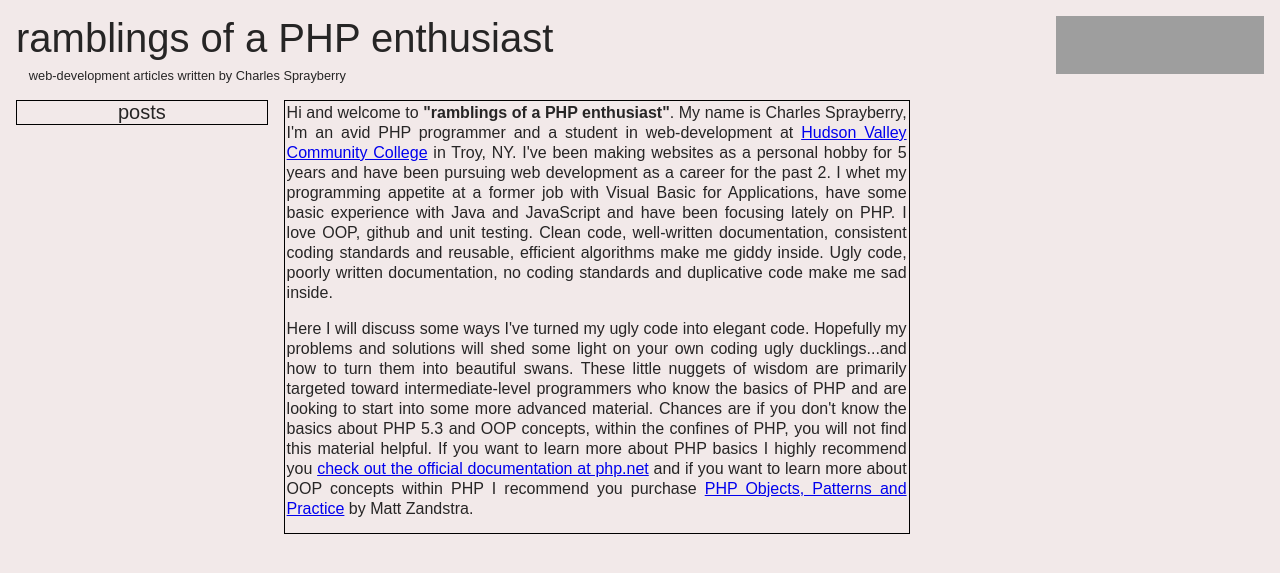
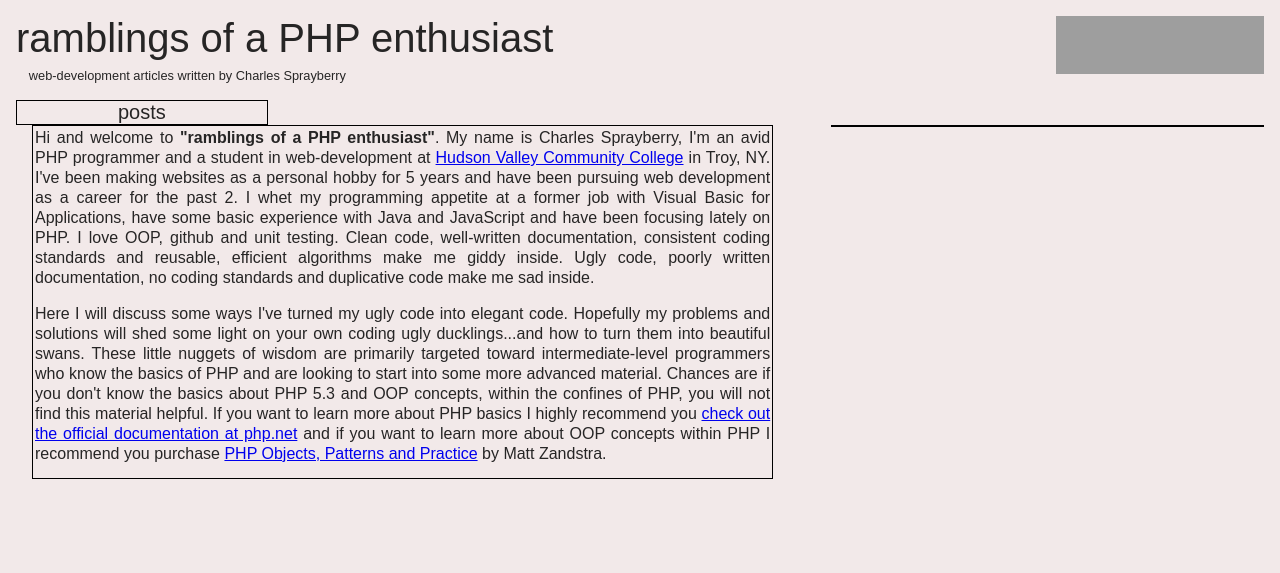
Before and after one commit to cspray/archived-blog, a Jekyll site: the page built from index.html, in a window 1280 px wide. Shown: the top 573 px of the page. Built offline with Jekyll 4.4.1, drawn with Linux system fonts in a browser that asks for light colours; grey boxes are pictures that could not be loaded.

Commit message:
UPD changing the structure and style around to work with table of contents

```diff
--- a/_layouts/default.html
+++ b/_layouts/default.html
@@ -43,11 +43,11 @@
 	                </div>
                 </div>
 
-                <div id="main-content">
-                	<div id="article-content">
+                <div id="main-content" class="float-left">
+                	<div id="article-content" class="float-left">
 	                    {{ content }}
 	                </div>
-	                <div id="table-of-contents">
+	                <div id="table-of-contents" class="float-right">
 
 	                </div>
                 </div>
--- a/style.css
+++ b/style.css
@@ -32,16 +32,23 @@ body {
 
 #main-content {
 	margin-left: 1em;
-	width: 50%;
-	float: left;
+}
+
+#article-content {
+	width: 60%;
 	border: 1px solid black;
 }
 
-#main-content p {
+#article-content p {
 	padding: 2px;
 	margin-bottom: .75em;
 	line-height: 1.25em;
 	text-align: justify;
+}
+
+#table-of-contents {
+	width: 35%;
+	border: 1px solid black;
 }
 
 #post-navigation {
```
